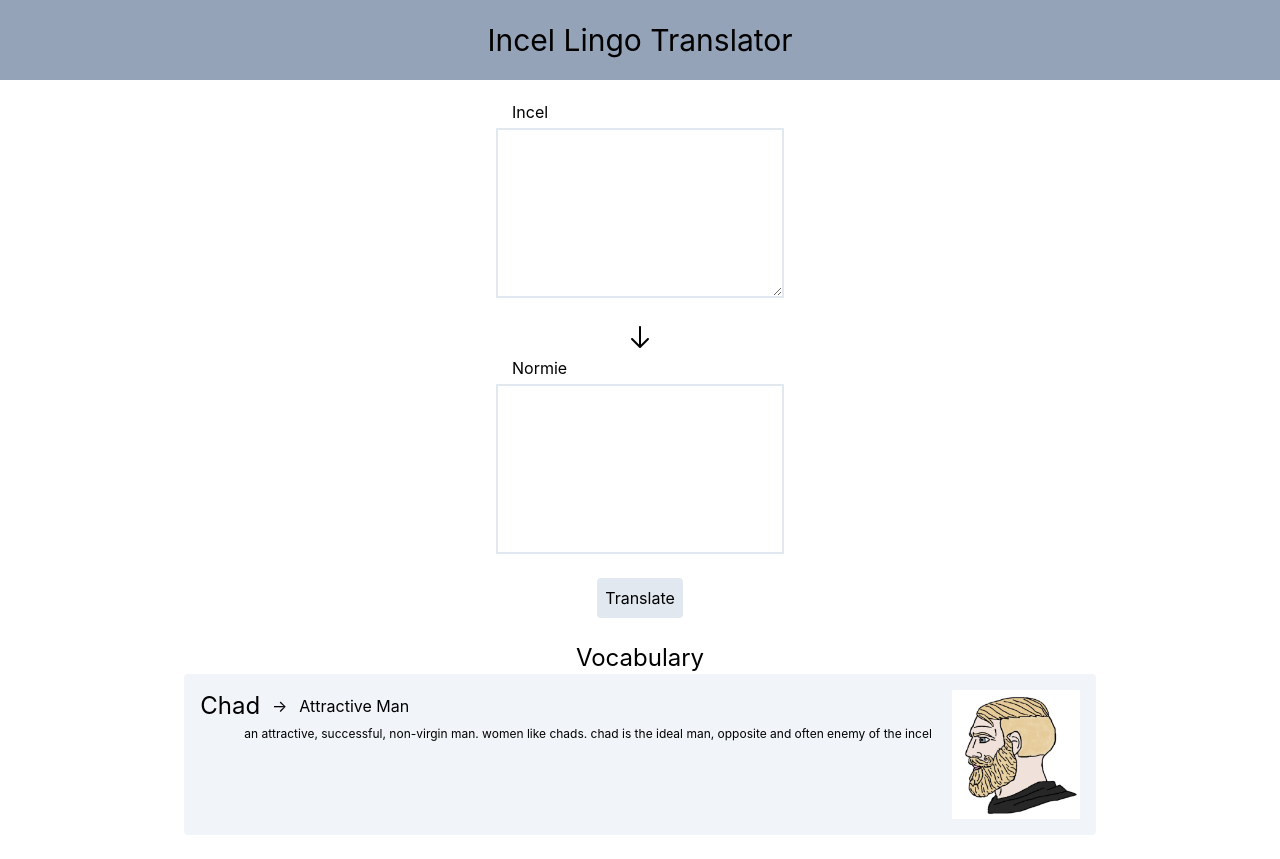
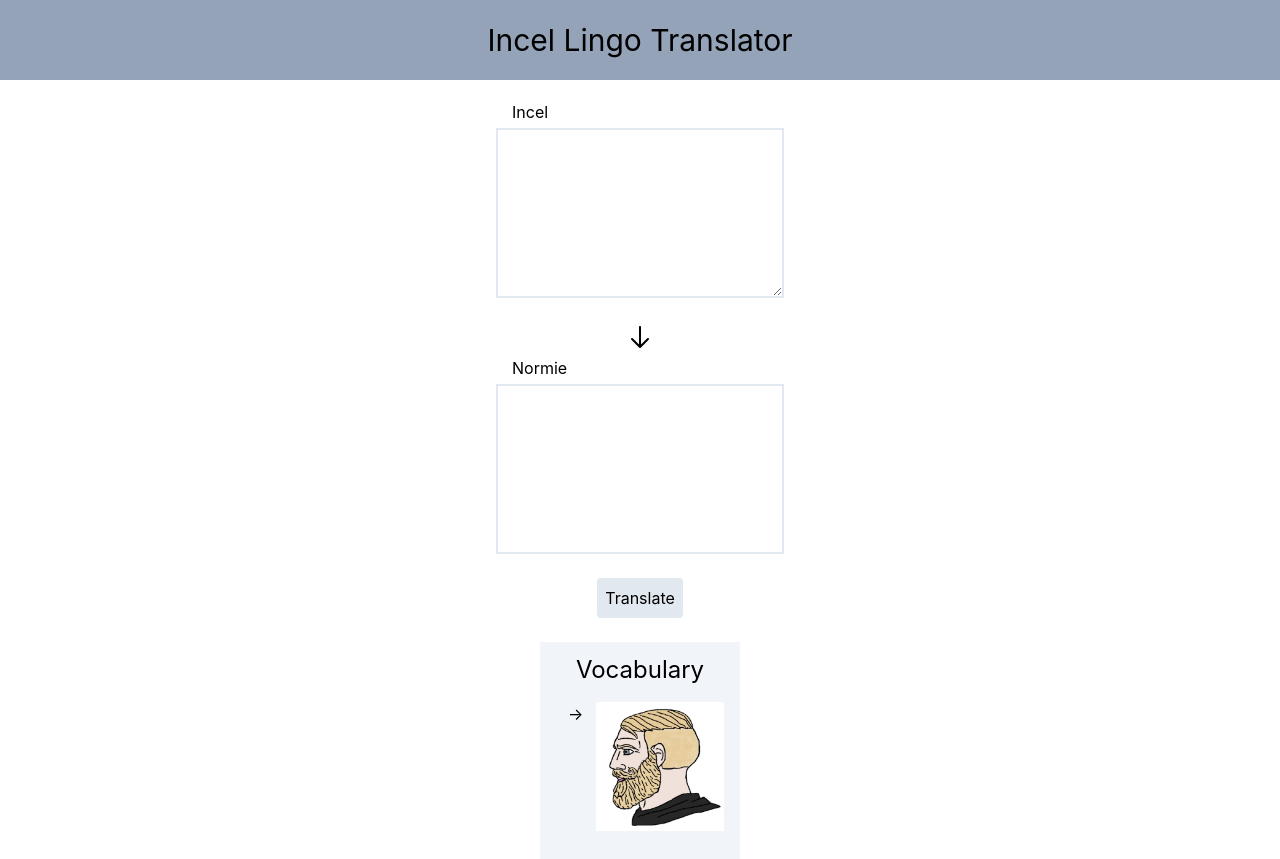
Before and after one commit to lissalad/based-translator, a React (Create React App) app: page / in a window 1280 px wide. Before the commit the page ends 835 px from the top, so only its background shows below. Built offline with nearby package versions, Linux system fonts and the light colour scheme.

Commit message:
more TERMS

```diff
--- /dev/null
+++ b/src/Glossary.js
@@ -0,0 +1,20 @@
+import data from "../terms";
+import Definition from "./components/Definition";
+
+function Glossary(props) {
+  const words = data.map(( { title, address, images } ) => {
+    return (
+      <Definition
+        key={title} // The title could be a key
+        name={title}
+        address={address}
+        image={images[0]}
+      />
+    )
+  })
+
+  return(
+    {words}
+  );
+}
+export default Glossary;
--- /dev/null
+++ b/src/components/Definition.js
@@ -0,0 +1,32 @@
+
+function Definition(props) {
+  const { root, alt, word, definition, img } = props;
+  return (
+          <section className="bg-slate-100 py-3">
+          <h1 className="text-2xl flex flex-col items-center">Vocabulary</h1>
+
+          <div className=" rounded px-4 flex flex-row items-start py-4">
+            <div className="flex flex-col w-fit">
+              <div className="flex flex-row items-center justify-start space-x-3">
+                <p className="text-2xl id={root}">{root}</p>
+                <p>→</p>
+                <h2>{word}</h2>
+              </div>
+              <p className="text-xs text-left indent-6 py-1 mx-5">
+              {definition}
+              </p>
+            </div>
+
+            <div className="">
+              <img
+                className="w-32"
+                src={require("../images/chad.png")}
+                alt="{root}"
+              />
+            </div>
+          </div>
+
+        </section>
+  );
+}
+export default Definition;
--- a/src/components/Translator.js
+++ b/src/components/Translator.js
@@ -2,6 +2,7 @@ import Down from "../icons/down";
 import "../images/chad.png";
 import { useState, useRef } from "react";
 import ReactDOM from "react-dom";
+import Definition from "./Definition";
 
 import "../terms";
 
@@ -118,35 +119,8 @@ function Translator() {
         </div>
       </section>
 
-      {/* terms translated */}
-      <section id="chad">
-        <h1 className="text-2xl">Vocabulary</h1>
-        <div className="bg-slate-100 rounded px-4 flex flex-row items-start py-4">
-          <div className="flex flex-col w-fit">
-            <div className="flex flex-row items-center justify-start space-x-3">
-              <p className="text-2xl">Chad</p>
-              <p>→</p>
-              <h2>Attractive Man</h2>
-            </div>
-            <p className="text-xs text-left indent-6 py-1 mx-5">
-              an attractive, successful, non-virgin man. women like chads. chad
-              is the ideal man, opposite and often enemy of the incel
-            </p>
-          </div>
+    <Definition props={translated[0]}/>
 
-          <div className="">
-            <img
-              className="w-32"
-              src={require("../images/chad.png")}
-              alt="chad"
-            />
-          </div>
-        </div>
-
-        {/* */}
-        {/* {console.log(termsTranslated)} */}
-        {/* <TranslatedTerm word={termsTranslated[0]}/> */}
-      </section>
     </div>
   );
 }
--- a/src/terms.json
+++ b/src/terms.json
@@ -9,7 +9,8 @@
     "root": "chad",
     "word": ["chad", "chads", "chad's"],
     "alt": ["attractive man", "attractive men", "attractive man's"],
-    "definition": ""
+    "definition": "chad is attractive man",
+    "img" : "chad.png"
   },
   {
     "root": "stac",
@@ -69,7 +70,7 @@
     "root": "cuck",
     "word": ["cuck", "cucks", "cucked"],
     "alt": ["pathetic man", "pathetic men", "pathetic"],
-    "definition": "short for cuck"
+    "definition": "short for cuckhold"
   },
   {
     "root": "simp",
@@ -84,16 +85,16 @@
     "definition": ""
   },
   {
-    "root": "",
-    "alt": [""],
-    "word": [""],
-    "definition": ""
+    "root": "jbw",
+    "alt": ["jbw"],
+    "word": ["just be white"],
+    "definition": "the belief that being white would solve their problem as incels, and get them sex"
   },
   {
-    "root": "",
-    "alt": [""],
-    "word": [""],
-    "definition": ""
+    "root": "ascend",
+    "alt": ["ascend", "ascends"],
+    "word": ["stop being an incel", "stops being an incel"],
+    "definition": "to get girlfriend + sex, ascend from the curse of inceldom"
   },
   {
     "root": "",
```
